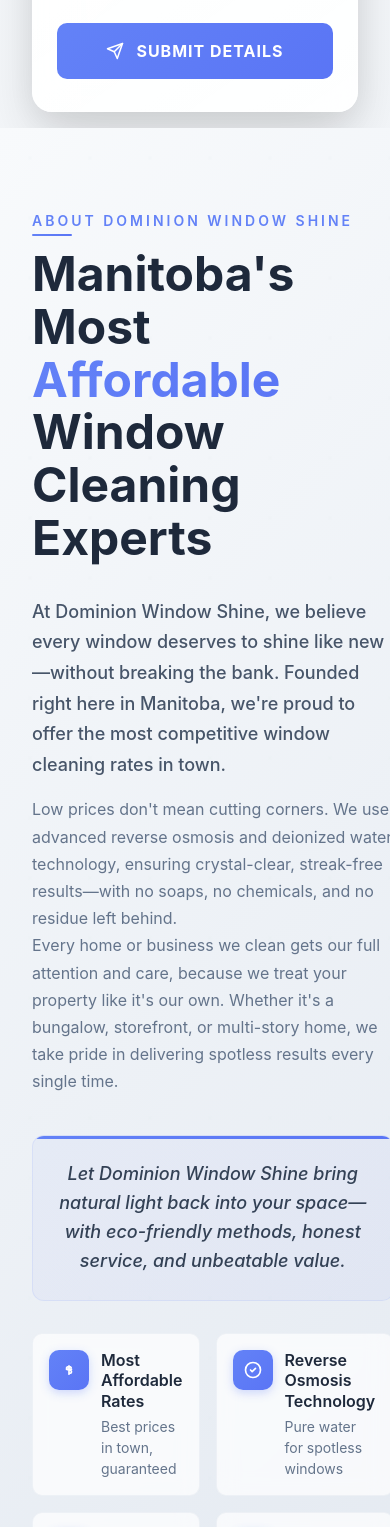
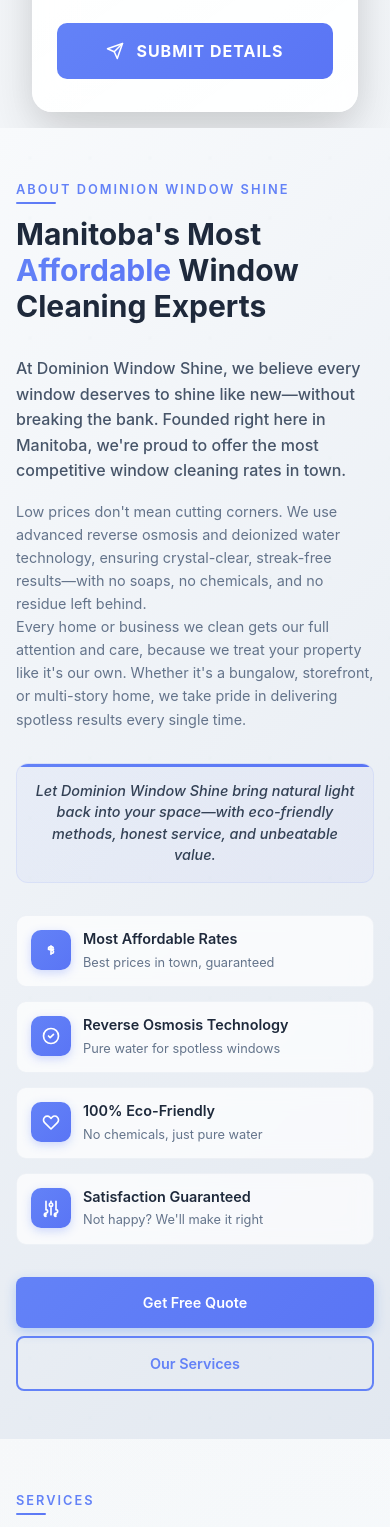
Before and after one commit to Huzaifa-Akram/Ali-s-Window-Washing, a Next.js app: page / in a window 390 px wide. Shown: the part 1460-2987 px from the top of the page. Built offline with nearby package versions, Linux system fonts and the light colour scheme; no server answers.

Commit message:
updated media queries of About-us section

```diff
--- a/src/components/AboutUs.module.css
+++ b/src/components/AboutUs.module.css
@@ -376,6 +376,22 @@
 }
 
 .quoteText {
+  font-size: 1.125rem;
+  font-weight: 500;
+  font-style: italic;
+  color: #475569;
+  margin: 0;
+  line-height: 1.6;
+  padding: 1rem 2rem;
+  background: linear-gradient(
+    135deg,
+    rgba(99, 130, 247, 0.05),
+    rgba(90, 117, 245, 0.05)
+  );
+  border-radius: 8px;
+  border-left: 4px solid #6382f7;
+}
+
 /* Animations */
 @keyframes slideInLeft {
   from {
@@ -421,6 +437,20 @@
 }
 
 /* Responsive Design */
+@media (max-width: 1200px) {
+  .container {
+    padding: 0 var(--container-padding-desktop, 1.5rem);
+  }
+
+  .contentWrapper {
+    gap: 3rem;
+  }
+
+  .title {
+    font-size: 2.75rem;
+  }
+}
+
 @media (max-width: 1024px) {
   .contentWrapper {
     grid-template-columns: 1fr;
@@ -432,8 +462,8 @@
   }
 
   .imageContainer {
-      max-width: 300px;
-      height: 300px;
+    max-width: 350px;
+    height: 350px;
   }
 
   .floatingCard:first-child {
@@ -445,11 +475,19 @@
     bottom: 10%;
     left: -5%;
   }
+
+  .title {
+    font-size: 2.5rem;
+  }
+
+  .featuresGrid {
+    gap: 1.25rem;
+  }
 }
 
 @media (max-width: 768px) {
   .aboutSection {
-      padding: var(--section-padding-y-mobile, 4rem) 0;
+    padding: var(--section-padding-y-mobile, 3rem) 0;
   }
 
   .container {
@@ -458,6 +496,20 @@
 
   .title {
     font-size: 2.25rem;
+    line-height: 1.2;
+  }
+
+  .subtitle {
+    font-size: 0.875rem;
+    letter-spacing: 2.5px;
+  }
+
+  .intro {
+    font-size: 1.1rem;
+  }
+
+  .story {
+    font-size: 1rem;
   }
 
   .featuresGrid {
@@ -466,7 +518,16 @@
   }
 
   .feature {
-      padding: 0.875rem;
+    padding: 1rem;
+    min-height: 80px;
+  }
+
+  .featureContent h3 {
+    font-size: 1rem;
+  }
+
+  .featureContent p {
+    font-size: 0.875rem;
   }
 
   .quote {
@@ -476,12 +537,13 @@
 
   .quoteText {
     font-size: 1rem;
-      padding: 0.875rem 1.5rem;
+    padding: 1rem 1.5rem;
   }
 
   .ctaSection {
     flex-direction: column;
     align-items: stretch;
+    gap: 0.75rem;
   }
 
   .closingStatement {
@@ -497,16 +559,134 @@
   .secondaryButton {
     text-align: center;
     justify-content: center;
+    padding: 1rem 2rem;
+    font-size: 1rem;
   }
 
   .imageContainer {
-      max-width: 280px;
-      height: 280px;
+    max-width: 300px;
+    height: 300px;
   }
 
   .floatingCard {
-      padding: 0.75rem 1rem;
+    padding: 0.875rem 1rem;
+    gap: 0.625rem;
+  }
+
+  .cardIcon {
+    width: 36px;
+    height: 36px;
+  }
+
+  .cardIcon svg {
+    width: 18px;
+    height: 18px;
+  }
+
+  .cardTitle {
+    font-size: 0.875rem;
+  }
+
+  .cardSubtitle {
+    font-size: 0.75rem;
+  }
+}
+
+@media (max-width: 480px) {
+  .aboutSection {
+    padding: var(--section-padding-y-mobile, 2.5rem) 0;
+  }
+
+  .container {
+    padding: 0 var(--container-padding-mobile, 1rem);
+  }
+
+  .title {
+    font-size: 1.875rem;
+    line-height: 1.2;
+  }
+
+  .subtitle {
+    font-size: 0.8rem;
+    letter-spacing: 2px;
+  }
+
+  .intro {
+    font-size: 1rem;
+    line-height: 1.6;
+  }
+
+  .story {
+    font-size: 0.9rem;
+    line-height: 1.6;
+  }
+
+  .featuresGrid {
+    gap: 0.875rem;
+  }
+
+  .feature {
+    padding: 0.875rem;
+    min-height: 70px;
+  }
+
+  .featureContent h3 {
+    font-size: 0.9rem;
+  }
+
+  .featureContent p {
+    font-size: 0.8rem;
+  }
+
+  .quote {
+    margin: 1.25rem 0 0.75rem 0;
+    padding: 0;
+  }
+
+  .quoteText {
+    font-size: 0.9rem;
+    padding: 0.875rem 1.25rem;
+    line-height: 1.5;
+  }
+
+  .closingStatement {
+    margin: 1.5rem 0 1rem 0;
+    padding: 1rem;
+  }
+
+  .closingText {
+    font-size: 0.9rem;
+    line-height: 1.5;
+  }
+
+  .ctaSection {
     gap: 0.5rem;
+  }
+
+  .primaryButton,
+  .secondaryButton {
+    padding: 0.875rem 1.5rem;
+    font-size: 0.9rem;
+  }
+
+  .imageContainer {
+    max-width: 260px;
+    height: 260px;
+  }
+
+  .floatingCard {
+    padding: 0.75rem 0.875rem;
+    gap: 0.5rem;
+  }
+
+  .floatingCard:first-child {
+    right: 0;
+    top: 5%;
+  }
+
+  .floatingCard:last-child {
+    left: 0;
+    bottom: 5%;
   }
 
   .cardIcon {
@@ -527,63 +707,3 @@
     font-size: 0.7rem;
   }
 }
-
-  @media (max-width: 480px) {
-    .container {
-      padding: 0 var(--container-padding-mobile, 1rem);
-    }
-
-    .title {
-      font-size: 1.875rem;
-    }
-
-    .subtitle {
-      font-size: 0.8rem;
-      letter-spacing: 2px;
-    }
-
-    .intro {
-      font-size: 1rem;
-    }
-
-    .story {
-      font-size: 0.9rem;
-    }
-
-    .quote {
-      margin: 1.25rem 0 0.75rem 0;
-      padding: 0;
-    }
-
-    .quoteText {
-      font-size: 0.95rem;
-      padding: 0.75rem 1.25rem;
-      line-height: 1.5;
-    }
-
-    .closingStatement {
-      margin: 1.5rem 0 1rem 0;
-      padding: 1rem;
-    }
-
-    .closingText {
-      font-size: 0.95rem;
-      line-height: 1.5;
-    }
-
-    .imageContainer {
-      max-width: 250px;
-      height: 250px;
-    }
-
-    .floatingCard:first-child {
-      right: 0;
-      top: 5%;
-    }
-
-    .floatingCard:last-child {
-      left: 0;
-      bottom: 5%;
-    }
-  }
-}
--- a/src/components/AboutUs.tsx
+++ b/src/components/AboutUs.tsx
@@ -134,7 +134,7 @@
               </div>
             </div>
             <div className={styles.ctaSection}>
-              <a href="#contact" className={styles.primaryButton}>
+              <a href="#price-estimator" className={styles.primaryButton}>
                 Get Free Quote
               </a>
               <a href="#services" className={styles.secondaryButton}>
```
Lines whose indentation alone changed are shown as unchanged.
